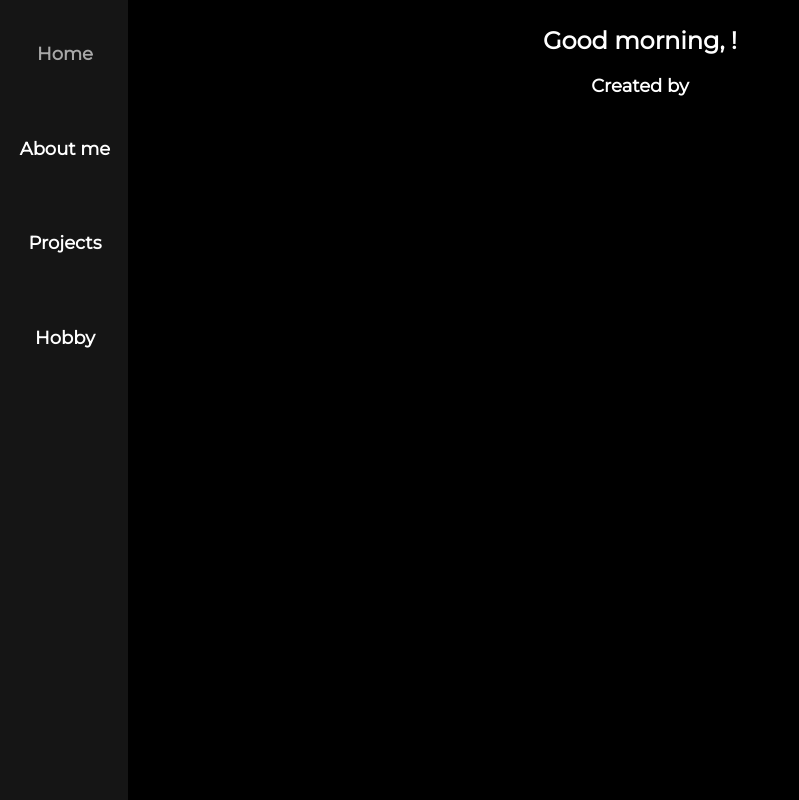
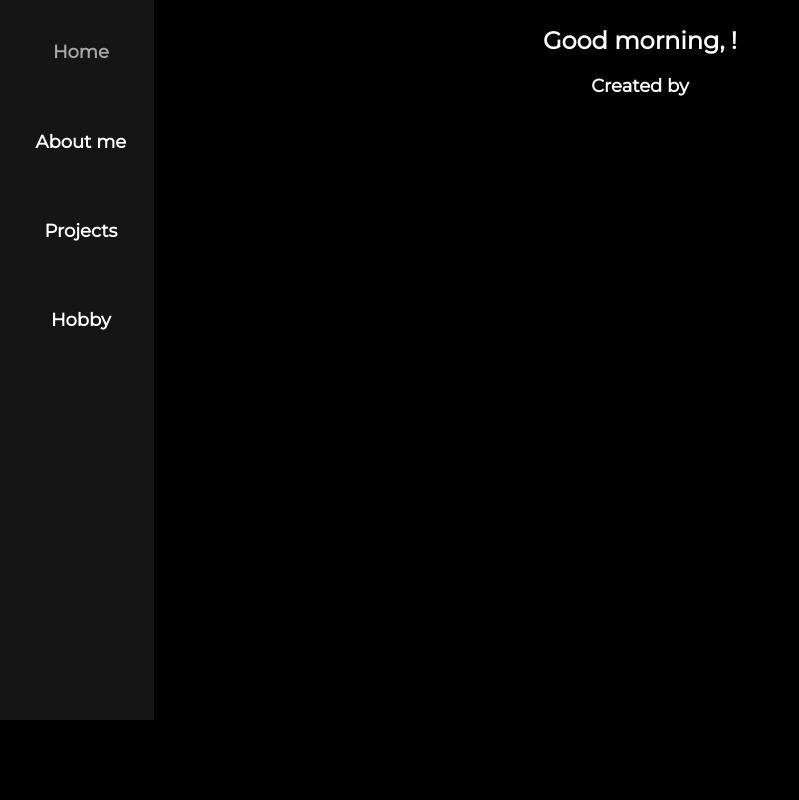
Before and after one commit to Folrunge/Portfolio, a Flask app: page / in a window 1280 px wide. Shown: the whole page, without its empty margins (0-799 px from the left). Run offline with Flask 2, Linux system fonts and the light colour scheme.

Commit message:
various changes

```diff
--- /dev/null
+++ b/static/front.js
@@ -0,0 +1,6 @@
+$(document).ready(function() {
+	$("#Home").prepend('<i class="fa fa-home fa-2x"></i>');
+	$("#About").prepend('<i class="fa fa-user fa-2x"></i>');
+	$("#Projects").prepend('<i class="fa fa-code fa-2x"></i>');
+	$("#Hobby").prepend('<i class="fa fa-gamepad fa-2x" style></i>');
+})
--- a/static/portfolio.css
+++ b/static/portfolio.css
@@ -19,13 +19,13 @@
 h2 {
   text-align: center; }
 
-footer p {
+footer {
   text-align: center; }
 
 #navbar {
   position: fixed;
-  height: 100%;
-  width: 10%;
+  height: 90%;
+  width: 12%;
   z-index: 1;
   top: 0;
   left: 0;
@@ -33,6 +33,7 @@
   overflow-x: hidden; }
   #navbar div {
     padding-top: 10%;
+    padding-left: 2%;
     display: flex;
     align-items: center;
     justify-content: center;
@@ -40,6 +41,8 @@
     height: 10%;
     border: 1px solid;
     border-color: #151515; }
+  #navbar i {
+    padding-right: 4%; }
 
 #navbar div:hover {
   color: #a8a8a8; }
```
Also changed, not shown: static/preproc.scss (+11 -5 lines), 1 other file.
